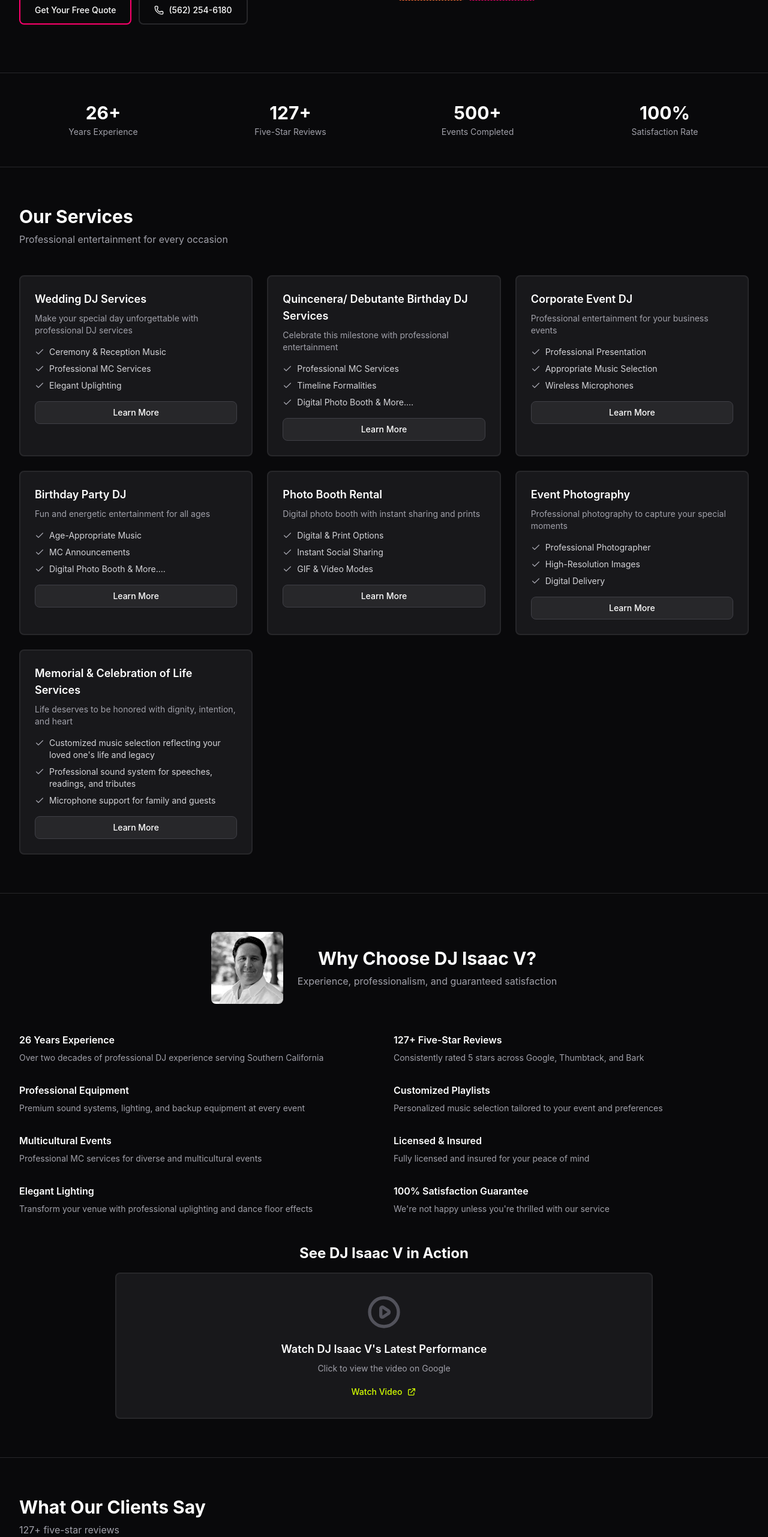
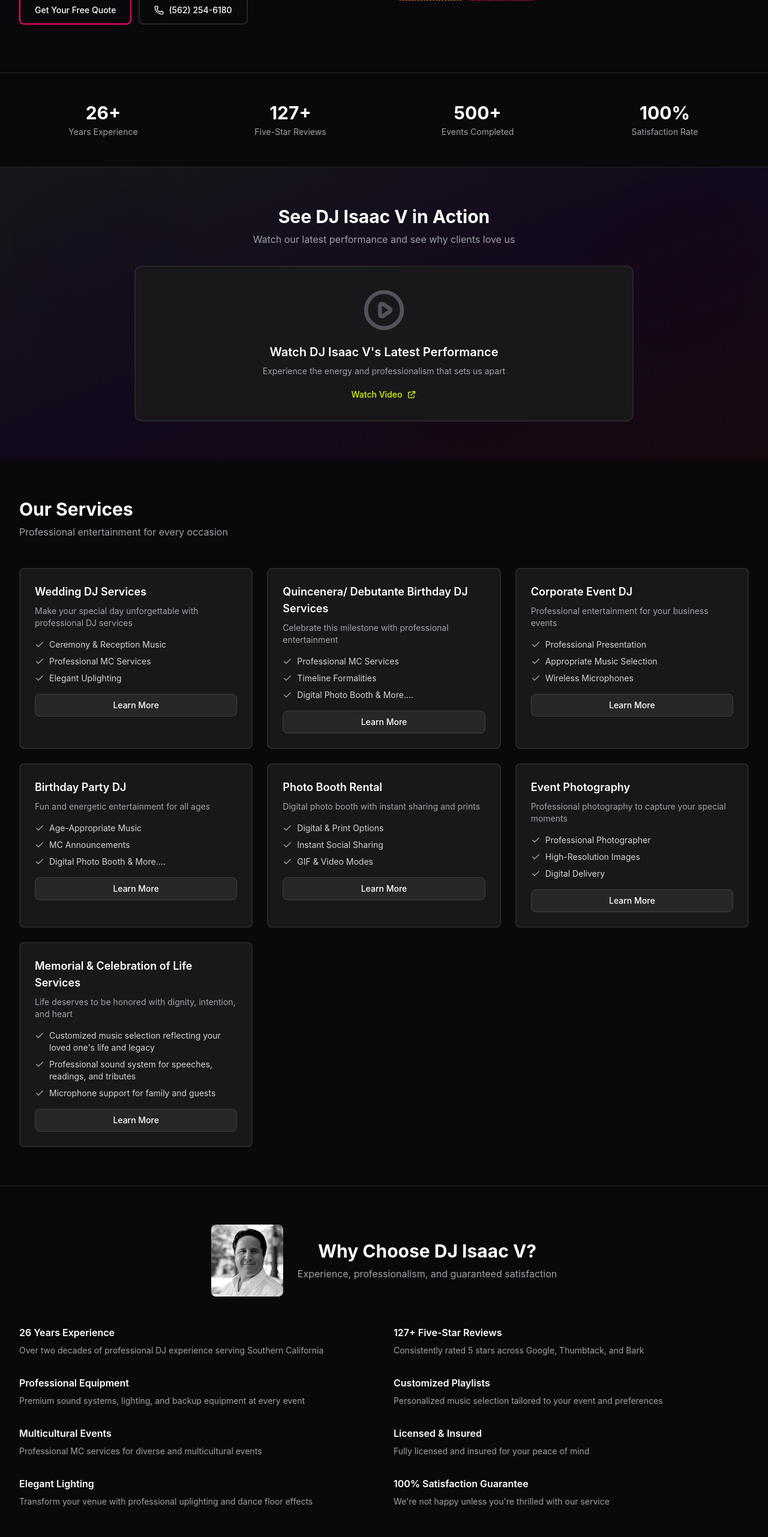
Before and after one commit to aarongwest/dj, a Next.js app: page / in a window 1280 px wide. Shown: the part 632-3195 px from the top of the page at 60% size. Built offline with nearby package versions, Linux system fonts and the light colour scheme.

Commit message:
Move video section to top and improve background with gradient animations

```diff
--- a/app/globals.css
+++ b/app/globals.css
@@ -20,6 +20,18 @@
     animation: gradient 3s ease infinite;
   }
 
+  .animate-blob {
+    animation: blob 7s infinite;
+  }
+
+  .animation-delay-2000 {
+    animation-delay: 2s;
+  }
+
+  .animation-delay-4000 {
+    animation-delay: 4s;
+  }
+
   @keyframes gradient {
     0%, 100% {
       background-position: 0% 50%;
@@ -28,4 +40,16 @@
       background-position: 100% 50%;
     }
   }
+
+  @keyframes blob {
+    0%, 100% {
+      transform: translate(0px, 0px) scale(1);
+    }
+    33% {
+      transform: translate(30px, -50px) scale(1.1);
+    }
+    66% {
+      transform: translate(-20px, 20px) scale(0.9);
+    }
+  }
 }
--- a/app/page.tsx
+++ b/app/page.tsx
@@ -218,6 +218,39 @@
         </div>
       </section>
 
+      {/* Video Section */}
+      <section className="relative py-16 overflow-hidden bg-gradient-to-br from-purple-50 via-pink-50 to-orange-50 dark:from-zinc-900 dark:via-purple-950/20 dark:to-pink-950/20">
+        <div className="max-w-4xl mx-auto px-4 sm:px-6 lg:px-8 relative z-10">
+          <h3 className="text-3xl font-bold text-zinc-900 dark:text-white mb-2 text-center">See DJ Isaac V in Action</h3>
+          <p className="text-zinc-600 dark:text-zinc-400 mb-8 text-center">Watch our latest performance and see why clients love us</p>
+          <a
+            href="https://posts.gle/Rqzw4KrnWYXTa87S6"
+            target="_blank"
+            rel="noopener noreferrer"
+            className="block bg-white dark:bg-zinc-900 rounded-xl border-2 border-zinc-200 dark:border-zinc-800 p-8 text-center hover:border-purple-700 dark:hover:border-accent-lime hover:shadow-2xl transition-all duration-300 group"
+          >
+            <div className="mb-4">
+              <svg className="w-20 h-20 mx-auto text-zinc-400 dark:text-zinc-600 group-hover:text-purple-700 dark:group-hover:text-accent-lime transition-all duration-300 group-hover:scale-110" fill="none" stroke="currentColor" viewBox="0 0 24 24">
+                <path strokeLinecap="round" strokeLinejoin="round" strokeWidth={2} d="M14.752 11.168l-3.197-2.132A1 1 0 0010 9.87v4.263a1 1 0 001.555.832l3.197-2.132a1 1 0 000-1.664z" />
+                <path strokeLinecap="round" strokeLinejoin="round" strokeWidth={2} d="M21 12a9 9 0 11-18 0 9 9 0 0118 0z" />
+              </svg>
+            </div>
+            <h4 className="text-xl font-semibold text-zinc-900 dark:text-white mb-2">Watch DJ Isaac V's Latest Performance</h4>
+            <p className="text-sm text-zinc-600 dark:text-zinc-400 mb-4">Experience the energy and professionalism that sets us apart</p>
+            <span className="inline-flex items-center text-sm font-medium text-purple-700 dark:text-accent-lime group-hover:underline">
+              Watch Video
+              <svg className="w-4 h-4 ml-2" fill="none" stroke="currentColor" viewBox="0 0 24 24">
+                <path strokeLinecap="round" strokeLinejoin="round" strokeWidth={2} d="M10 6H6a2 2 0 00-2 2v10a2 2 0 002 2h10a2 2 0 002-2v-4M14 4h6m0 0v6m0-6L10 14" />
+              </svg>
+            </span>
+          </a>
+        </div>
+        {/* Decorative background elements */}
+        <div className="absolute top-0 left-0 w-72 h-72 bg-purple-300 dark:bg-purple-900 rounded-full mix-blend-multiply dark:mix-blend-soft-light filter blur-3xl opacity-20 animate-blob"></div>
+        <div className="absolute top-0 right-0 w-72 h-72 bg-pink-300 dark:bg-pink-900 rounded-full mix-blend-multiply dark:mix-blend-soft-light filter blur-3xl opacity-20 animate-blob animation-delay-2000"></div>
+        <div className="absolute bottom-0 left-1/2 w-72 h-72 bg-orange-300 dark:bg-orange-900 rounded-full mix-blend-multiply dark:mix-blend-soft-light filter blur-3xl opacity-20 animate-blob animation-delay-4000"></div>
+      </section>
+
       {/* Services */}
       <section id="services" className="py-16">
         <div className="max-w-7xl mx-auto px-4 sm:px-6 lg:px-8">
@@ -265,7 +298,6 @@
             </div>
           </div>
 
-          <div className="mb-12">
           <div className="grid md:grid-cols-2 gap-8">
             {WHY_CHOOSE_US.map((item, index) => (
               <div key={index}>
@@ -273,33 +305,6 @@
                 <p className="text-sm text-zinc-600 dark:text-zinc-400">{item.description}</p>
               </div>
             ))}
-            </div>
-          </div>
-
-          {/* Video Section */}
-          <div className="max-w-4xl mx-auto">
-            <h3 className="text-2xl font-bold text-zinc-900 dark:text-white mb-4 text-center">See DJ Isaac V in Action</h3>
-            <a
-              href="https://posts.gle/Rqzw4KrnWYXTa87S6"
-              target="_blank"
-              rel="noopener noreferrer"
-              className="block bg-white dark:bg-zinc-900 rounded-lg border-2 border-zinc-200 dark:border-zinc-800 p-8 text-center hover:border-purple-700 dark:hover:border-accent-lime transition group"
-            >
-              <div className="mb-4">
-                <svg className="w-16 h-16 mx-auto text-zinc-400 dark:text-zinc-600 group-hover:text-purple-700 dark:group-hover:text-accent-lime transition" fill="none" stroke="currentColor" viewBox="0 0 24 24">
-                  <path strokeLinecap="round" strokeLinejoin="round" strokeWidth={2} d="M14.752 11.168l-3.197-2.132A1 1 0 0010 9.87v4.263a1 1 0 001.555.832l3.197-2.132a1 1 0 000-1.664z" />
-                  <path strokeLinecap="round" strokeLinejoin="round" strokeWidth={2} d="M21 12a9 9 0 11-18 0 9 9 0 0118 0z" />
-                </svg>
-              </div>
-              <h4 className="text-lg font-semibold text-zinc-900 dark:text-white mb-2">Watch DJ Isaac V's Latest Performance</h4>
-              <p className="text-sm text-zinc-600 dark:text-zinc-400 mb-4">Click to view the video on Google</p>
-              <span className="inline-flex items-center text-sm font-medium text-purple-700 dark:text-accent-lime group-hover:underline">
-                Watch Video
-                <svg className="w-4 h-4 ml-2" fill="none" stroke="currentColor" viewBox="0 0 24 24">
-                  <path strokeLinecap="round" strokeLinejoin="round" strokeWidth={2} d="M10 6H6a2 2 0 00-2 2v10a2 2 0 002 2h10a2 2 0 002-2v-4M14 4h6m0 0v6m0-6L10 14" />
-                </svg>
-              </span>
-            </a>
           </div>
         </div>
       </section>
```
Lines whose indentation alone changed are shown as unchanged.
